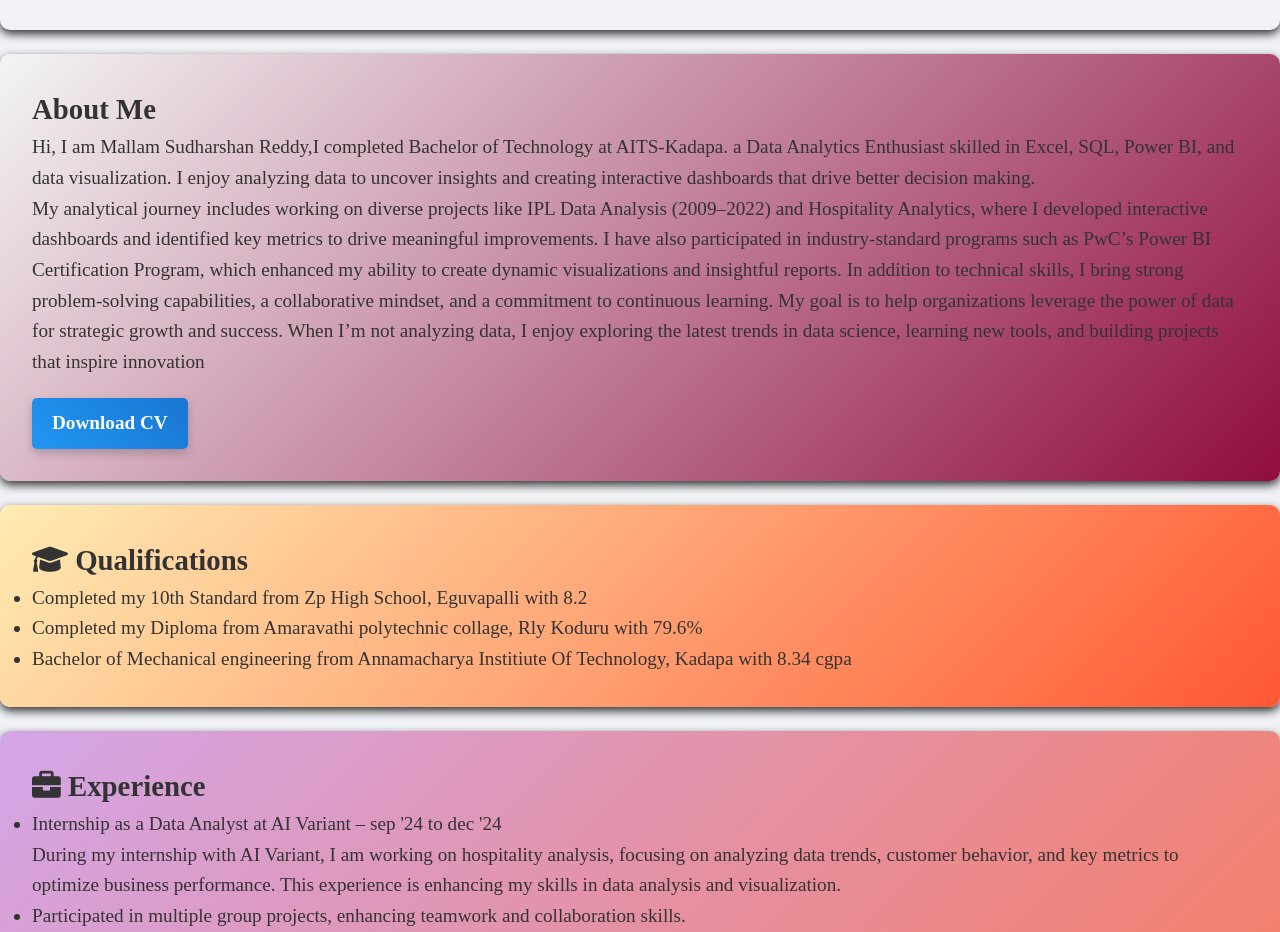
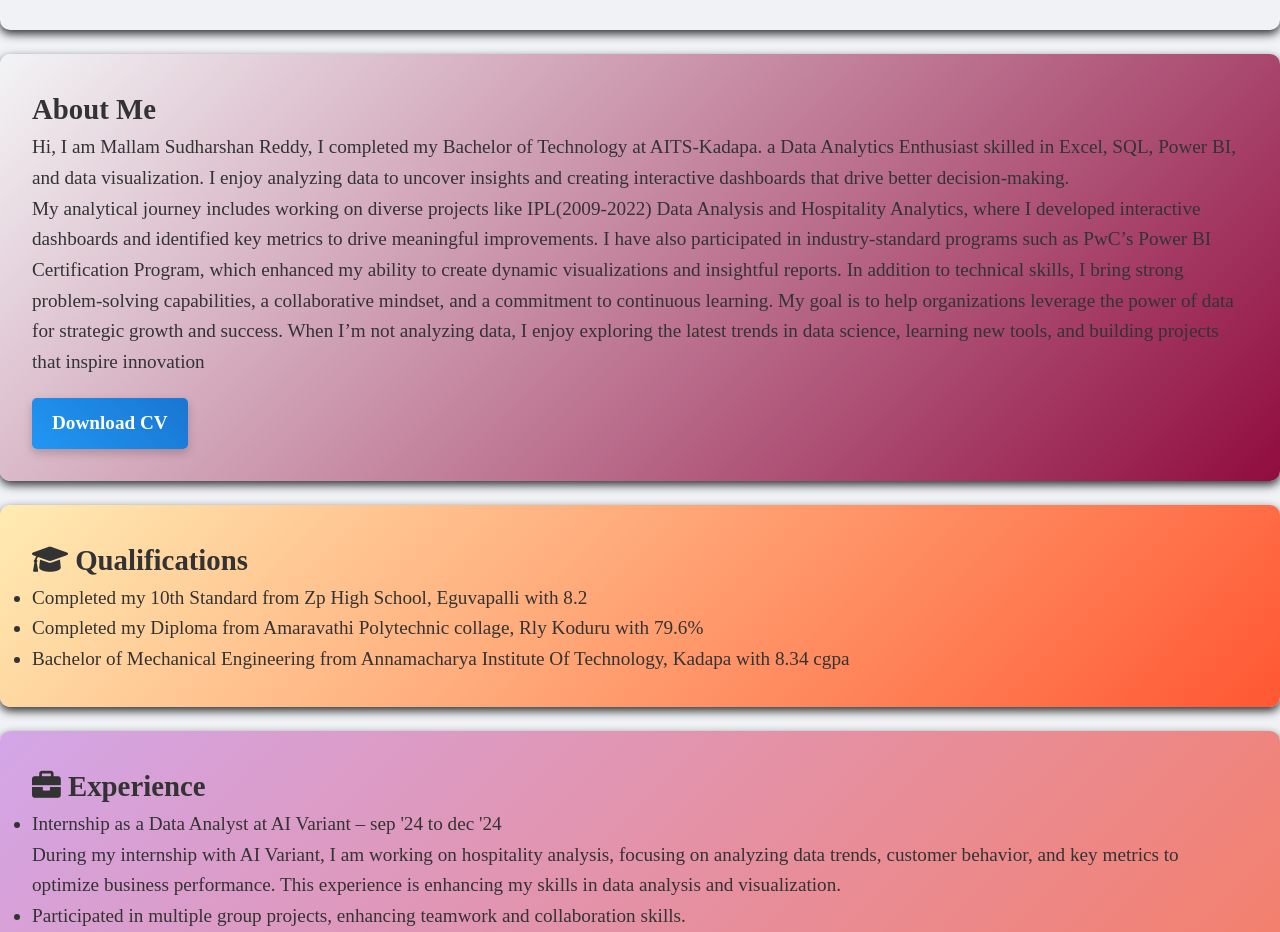
Before and after one commit to MallamSudharshan/Portfolio-2, a plain HTML site: page index.html in a window 1280 px wide. Shown: the part 940-1872 px from the top of the page. Drawn offline with nearby package versions, Linux system fonts and the light colour scheme.

Commit message:
Update index.html

```diff
--- a/index.html
+++ b/index.html
@@ -85,10 +85,10 @@
 
     <section id="about">
         <h2>About Me</h2>
-        <p>Hi, I am Mallam Sudharshan Reddy,I completed Bachelor of Technology at AITS-Kadapa. a Data Analytics Enthusiast skilled in Excel, SQL, Power BI, and data visualization.
-             I enjoy analyzing data to uncover insights and creating interactive dashboards that drive better decision making.
+        <p>Hi, I am Mallam Sudharshan Reddy, I completed my Bachelor of Technology at AITS-Kadapa. a Data Analytics Enthusiast skilled in Excel, SQL, Power BI, and data visualization.
+             I enjoy analyzing data to uncover insights and creating interactive dashboards that drive better decision-making.
              </p>
-        <p>My analytical journey includes working on diverse projects like IPL Data Analysis (2009–2022) and Hospitality Analytics, where I developed interactive dashboards and identified key metrics to drive meaningful improvements. I have also participated in industry-standard programs such as PwC’s Power BI Certification Program, which enhanced my ability to create dynamic visualizations and insightful reports.
+        <p>My analytical journey includes working on diverse projects like IPL(2009-2022) Data Analysis and Hospitality Analytics, where I developed interactive dashboards and identified key metrics to drive meaningful improvements. I have also participated in industry-standard programs such as PwC’s Power BI Certification Program, which enhanced my ability to create dynamic visualizations and insightful reports.
 
             In addition to technical skills, I bring strong problem-solving capabilities, a collaborative mindset, and a commitment to continuous learning. My goal is to help organizations leverage the power of data for strategic growth and success.
 
@@ -100,8 +100,8 @@
         <h2><i class="fas fa-graduation-cap"></i> Qualifications</h2>
         <ul>
             <li>Completed my 10th Standard from Zp High School, Eguvapalli with 8.2</li>
-            <li>Completed my Diploma from Amaravathi polytechnic collage, Rly Koduru with 79.6% </li>
-            <li>Bachelor of Mechanical engineering from Annamacharya Institiute Of Technology, Kadapa with 8.34 cgpa</li>
+            <li>Completed my Diploma from Amaravathi Polytechnic collage, Rly Koduru with 79.6% </li>
+            <li>Bachelor of Mechanical Engineering from Annamacharya Institute Of Technology, Kadapa with 8.34 cgpa</li>
         </ul>
     </section>
 
```
